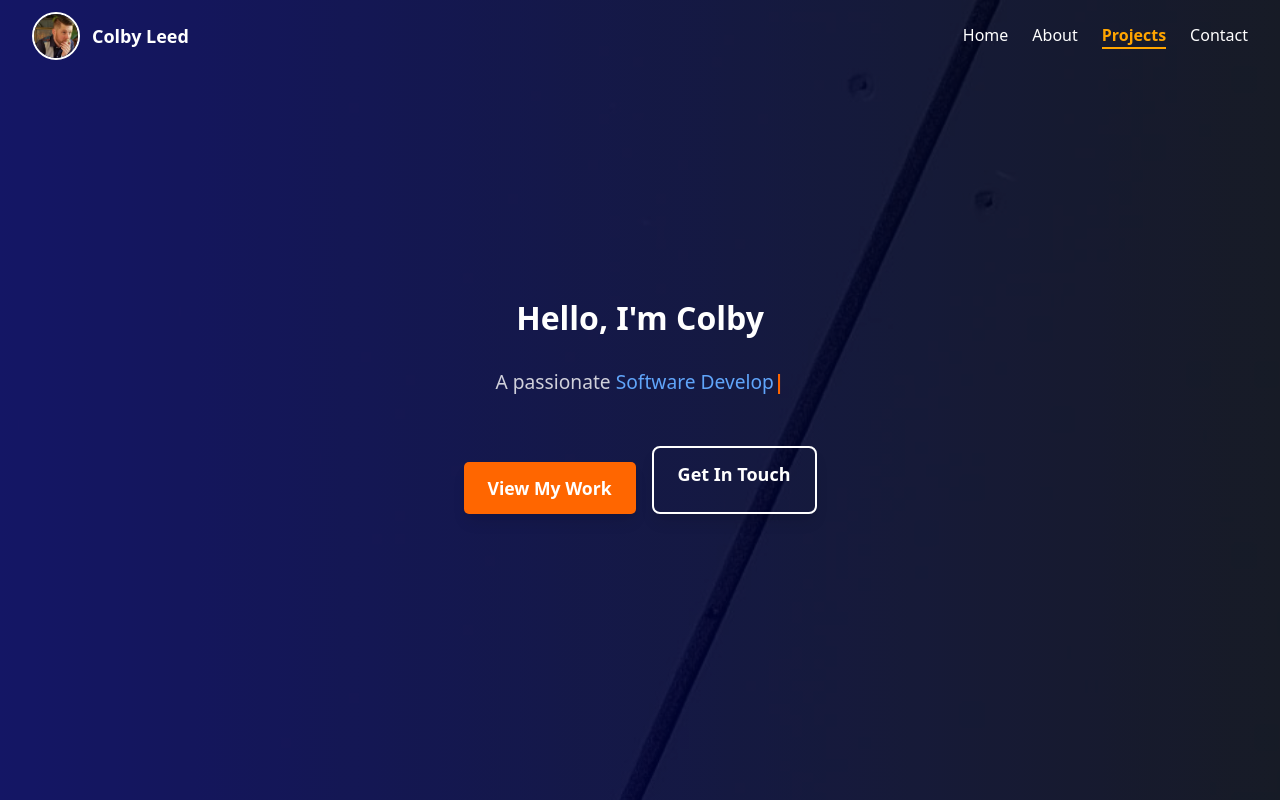
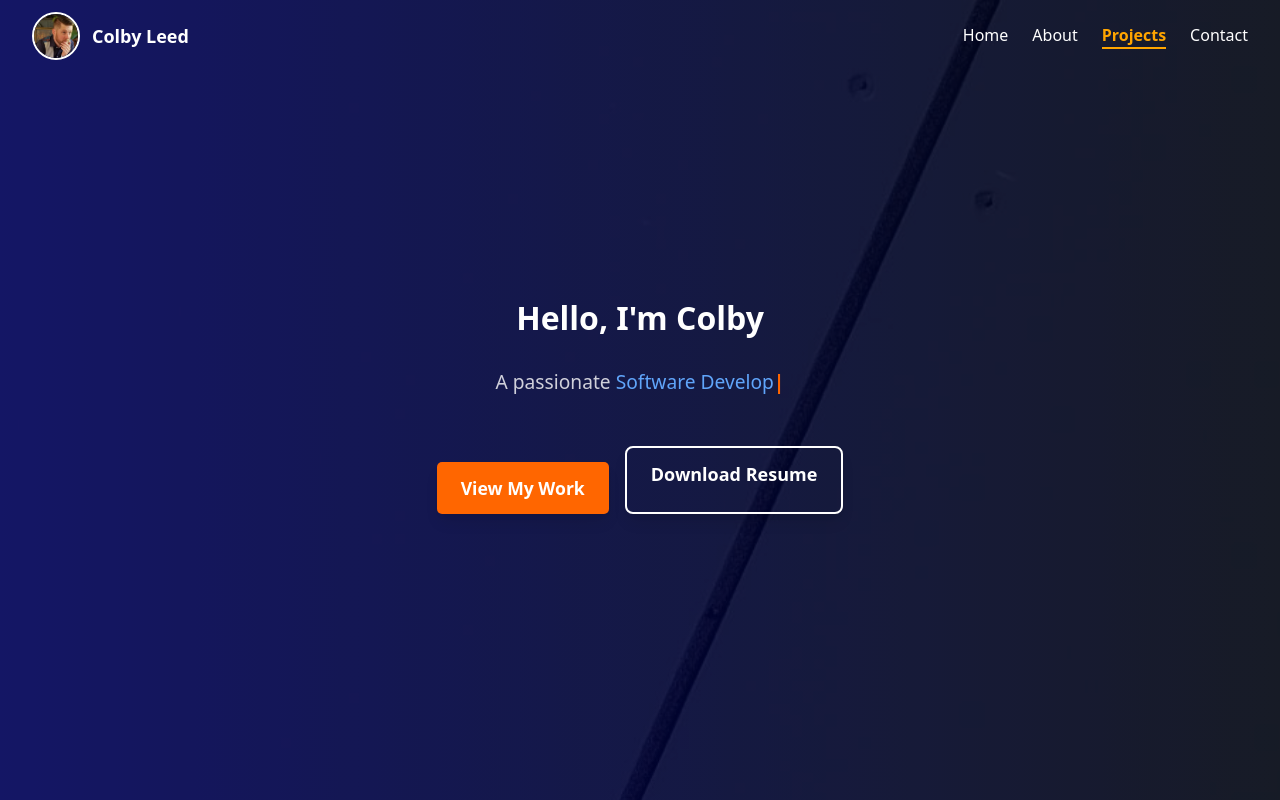
Before and after one commit to CTLeed/Portfolio, an Angular app in the folder frontend/: page / in a window 1280 px wide. Shown: the top 800 px of the page. Built offline with nearby package versions, Linux system fonts and the light colour scheme; no server answers.

Commit message:
hasResume

```diff
--- a/frontend/src/app/components/hero/hero.component.ts
+++ b/frontend/src/app/components/hero/hero.component.ts
@@ -21,7 +21,7 @@ export class HeroComponent implements OnInit, OnDestroy {
   // Typing animation properties
   displayText = '';
   currentText = '';
-  hasResume = false; // Set to true when you have a resume.pdf in public folder
+  hasResume = true; // Set to true when you have a resume.pdf in public folder
 
   private texts = [
     'Software Developer',
```
